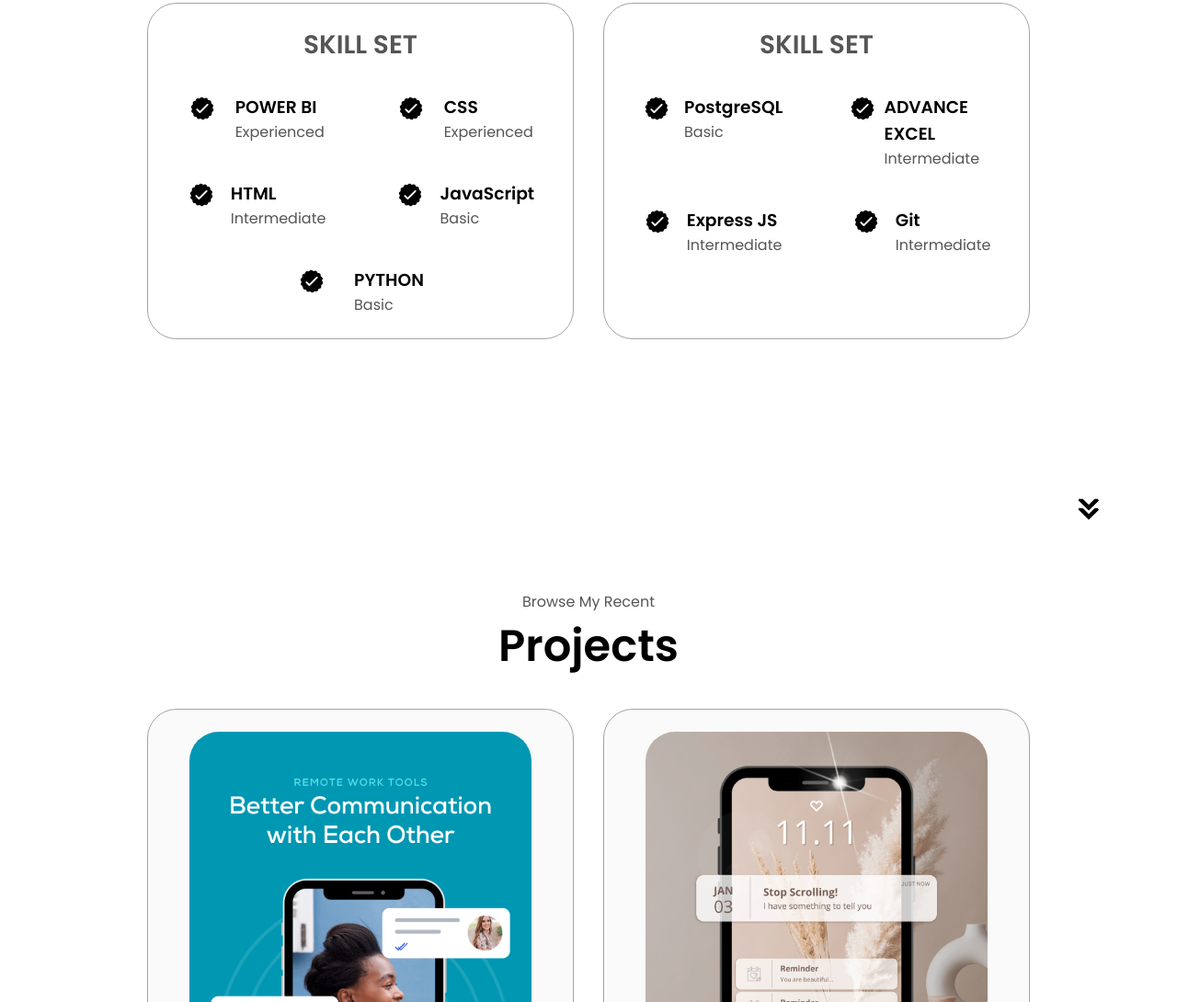
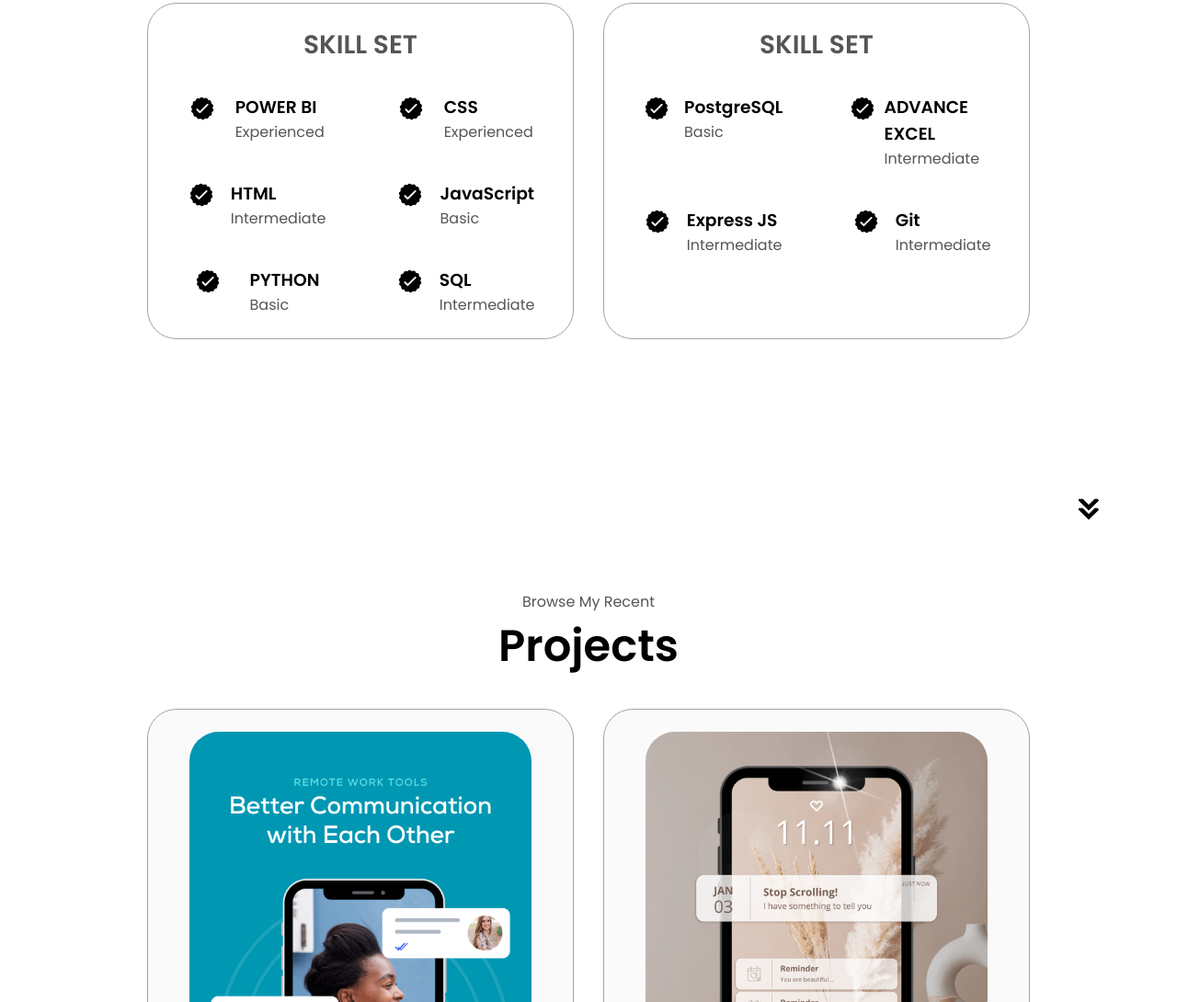
Before and after one commit to impratikg123/website, a plain HTML site: page index.html in a window 1280 px wide. Shown: the part 1822-2912 px from the top of the page at 92% size. Drawn offline with Linux system fonts and the light colour scheme.

Commit message:
Update index.html

```diff
--- a/index.html
+++ b/index.html
@@ -192,17 +192,17 @@
                   <p>Basic</p>
                 </div>
               </article>
-<!--               <article>
+              <article>
                 <img
                   src="./assets/checkmark.png"
                   alt="Experience icon"
                   class="icon"
                 />
                 <div>
-                  <h3>PYTHON</h3>
+                  <h3>SQL    </h3>
                   <p>Intermediate</p>
                 </div>
-              </article> -->
+              </article>
             </div>
           </div>
           <div class="details-container">
```
